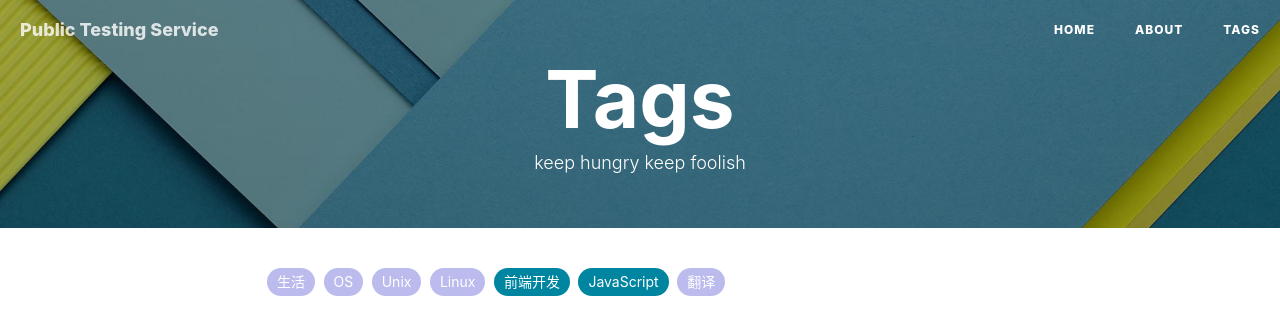
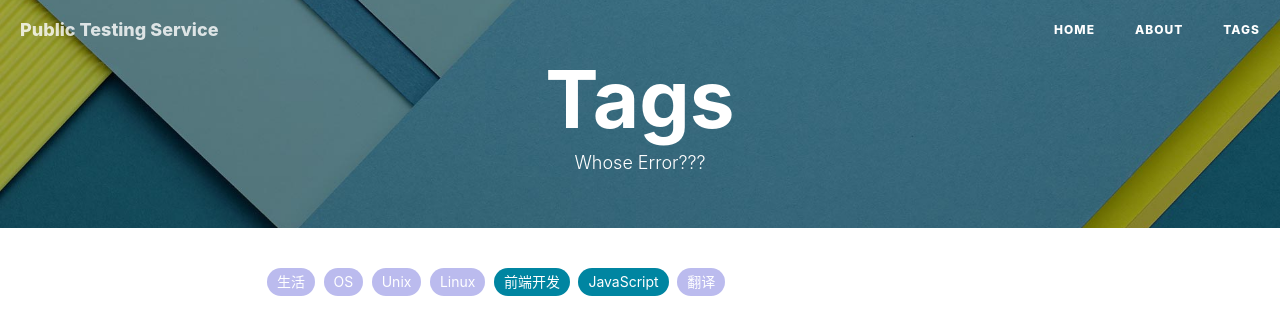
Before and after one commit to BXYMartin/OO-Public, a Jekyll site: the page built from docs/tags.html, in a window 1280 px wide. Shown: the top 336 px of the page. Built offline with Jekyll 4.4.1, drawn with Linux system fonts in a browser that asks for light colours; nearby versions of some CDN libraries; comment, search, counter and statistics services are not loaded.

Commit message:
Updated Pics

```diff
--- a/docs/tags.html
+++ b/docs/tags.html
@@ -1,7 +1,7 @@
 ---
 title: Tags
 layout: default
-description: keep hungry keep foolish
+description: Whose Error???
 header-img: "img/tag-bg.jpg"
 ---
 
```
Also changed, not shown: docs/img/about-bg.jpg, docs/img/home-bg.jpg.
